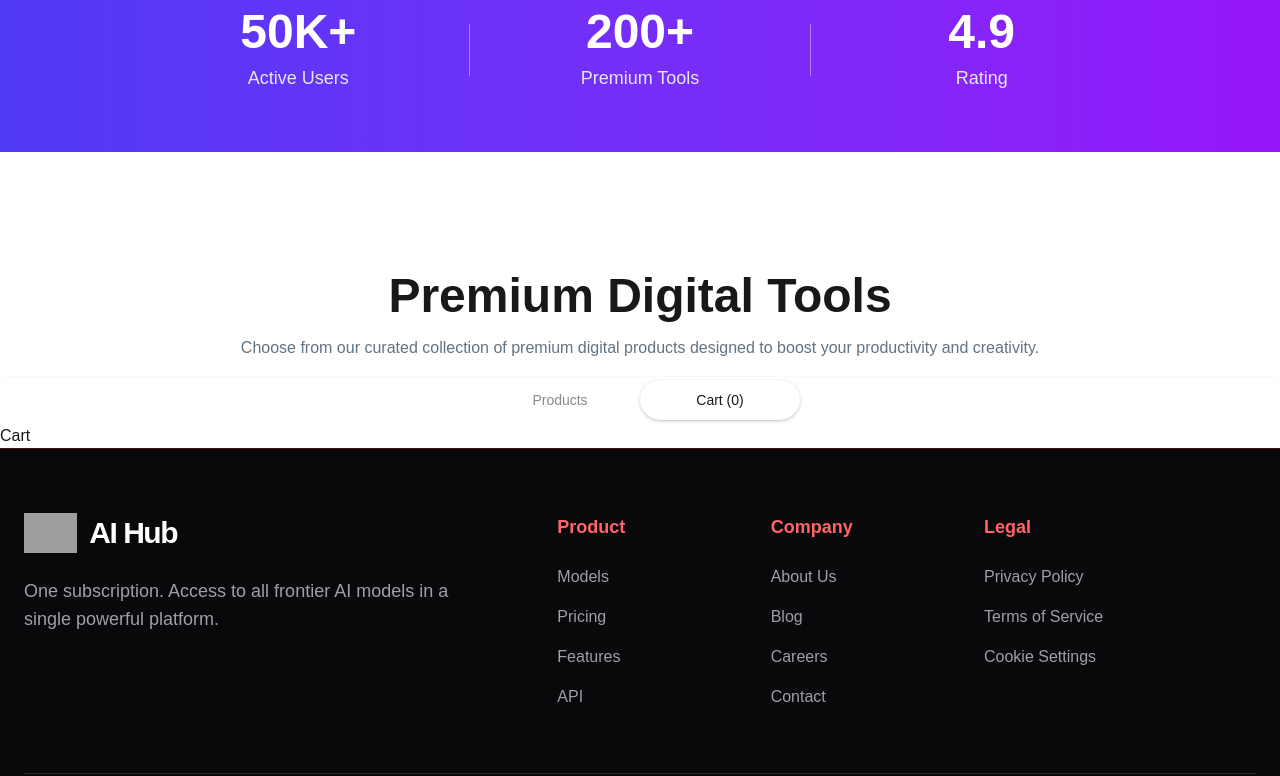
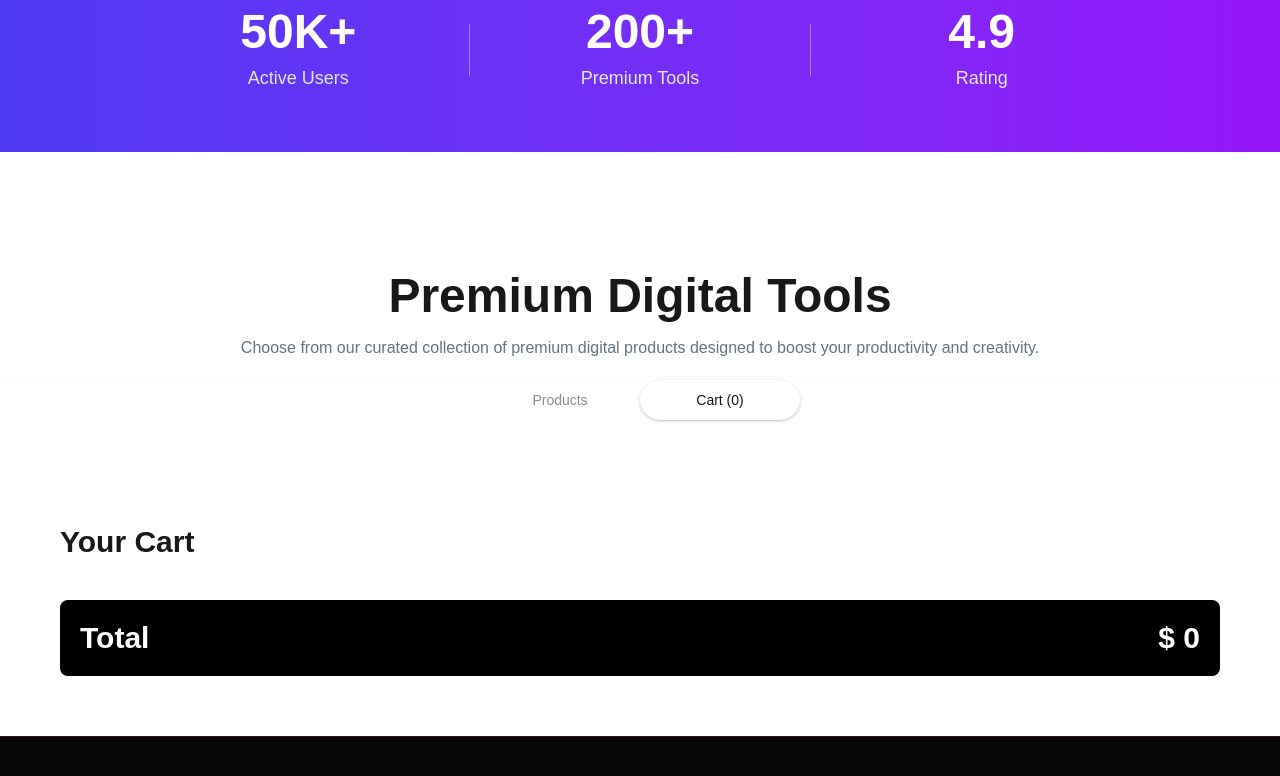
Before and after one commit to raselbabu273/digital-tools-platform, a React (Vite) app: page / in a window 1280 px wide. Both pictures are taken after a click on the radio button "Cart (0)". Shown: the part 874-1650 px from the top of the page. Built offline with nearby package versions, Linux system fonts and the light colour scheme; grey boxes are pictures that could not be loaded.

Commit message:
Products added to the cart section

```diff
--- a/src/App.jsx
+++ b/src/App.jsx
@@ -13,11 +13,12 @@ const fetchCards = async () => {
   return res.json();
 };
 
+const cardsPromise = fetchCards();
+
 function App() {
-  const cardsPromise = fetchCards();
-
   const [activeTab, setActiveTab] = useState("products");
   const [cartData, setCartData] = useState([]);
+
   return (
     <>
       <NavBar></NavBar>
@@ -30,7 +31,10 @@ function App() {
       <div className="mt-30 text-center space-y-4">
         <div className="space-y-4">
           <h2 className="text-5xl font-bold">Premium Digital Tools</h2>
-          <p className="text-[#627382]">Choose from our curated collection of premium digital products designed to boost your productivity and creativity.</p>
+          <p className="text-[#627382]">
+            Choose from our curated collection of premium digital products
+            designed to boost your productivity and creativity.
+          </p>
         </div>
         <div className="tabs tabs-box justify-center bg-transparent">
           <input
@@ -51,10 +55,15 @@ function App() {
         </div>
       </div>
 
-      <Suspense>
-        {activeTab === "products" ? <Cards cardsPromise={cardsPromise}/> : <Cart cartData={cartData} setCartData={setCartData}/>}
-      </Suspense>
-
+      {activeTab === "products" ? (
+        <Cards
+          cardsPromise={cardsPromise}
+          cartData={cartData}
+          setCartData={setCartData}
+        />
+      ) : (
+        <Cart cartData={cartData} />
+      )}
 
       <Footer />
 
--- a/src/Components/AvailableCards/AvailableCards.jsx
+++ b/src/Components/AvailableCards/AvailableCards.jsx
@@ -1,11 +1,12 @@
 import React, { useState } from "react";
 
-const AvailableCards = ({card}) => {
+const AvailableCards = ({card, cartData, setCartData}) => {
 
   const [isClicked, setIsClicked] = useState(false);
 
   const handleBuyNow = () => {
     setIsClicked(true);
+    setCartData([...cartData, card])
   }
   return (
         <div className="card flex items-center">
@@ -15,7 +16,6 @@ const AvailableCards = ({card}) => {
             </span>
 
             <div className="w-14 h-14 flex items-center justify-center bg-gray-100 rounded-full mb-4">
-              {/* <span className="text-2xl">✏️{card.icon}</span> */}
               <img src={card.iconImg} alt="" />
             </div>
 
@@ -45,7 +45,7 @@ const AvailableCards = ({card}) => {
             </ul>
 
             <button
-              onClick={() => handleBuyNow()}
+              onClick={handleBuyNow}
               className="btn w-full py-3 rounded-full text-white font-medium bg-linear-to-r from-[#4F39F6] to-[#9514FA] hover:opacity-90 transition"
             >
               {isClicked ? "Added To The Cart" : "Buy Now"}
--- a/src/Components/Cards/Cards.jsx
+++ b/src/Components/Cards/Cards.jsx
@@ -1,13 +1,13 @@
 import { use } from "react";
 import AvailableCards from "../AvailableCards/AvailableCards";
 
-const Cards = ({ cardsPromise }) => {
+const Cards = ({ cardsPromise, cartData, setCartData }) => {
   const cards = use(cardsPromise);
 
   return (
     <div className="container mx-auto grid grid-cols-1 md:grid-cols-2 lg:grid-cols-3 gap-8 mt-10">
       {cards.map((card) => (
-        <AvailableCards key={card.id} card={card}/>
+        <AvailableCards key={card.id} card={card} cartData={cartData} setCartData={setCartData}/>
       ))}
     </div>
 
--- a/src/Components/Cart/Cart.jsx
+++ b/src/Components/Cart/Cart.jsx
@@ -1,9 +1,32 @@
 import React from "react";
 
-const Cart = () => {
+const Cart = ({ cartData }) => {
+
+    const totalPrice = cartData.reduce((sum, item) => sum + item.price, 0);
   return (
-    <div>
-      Cart
+    <div className="container mx-auto p-15 mt-10 grid gap-5">
+      <h1 className="text-3xl font-bold">Your Cart</h1>
+      {cartData.map((item) => (
+        <div className="flex justify-between items-center shadow-sm px-8 py-5 rounded-xl bg-sky-50">
+          <div className="flex justify-between gap-6">
+            <div className="w-14 h-14 flex items-center justify-center bg-gray-100 rounded-full mb-4">
+              <img src={item.iconImg} alt="" />
+            </div>
+            <div>
+              <h1 className="text-2xl font-semibold mb-3">{item.name}</h1>
+              <p className="text-gray-800 font-semibold">$ {item.price}</p>
+            </div>
+          </div>
+
+          <div>
+            <button className="btn text-red-600 bg-transparent border-none shadow-none p-5">Remove</button>
+          </div>
+        </div>
+      ))}
+      <div className="flex justify-between p-5 mt-5 bg-black rounded-lg text-white text-3xl font-bold">
+        <div>Total</div>
+        <div>$ {totalPrice}</div>
+      </div>
     </div>
   );
 };
```
